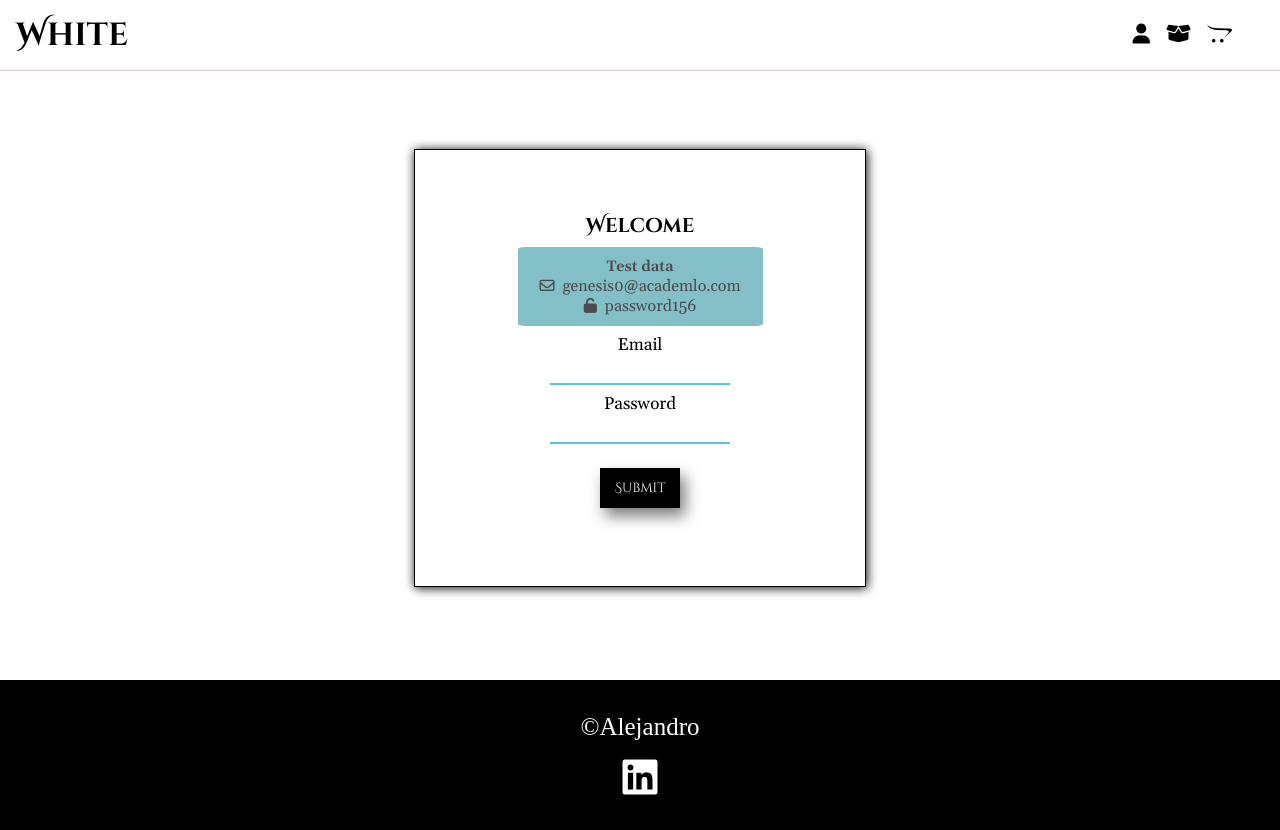
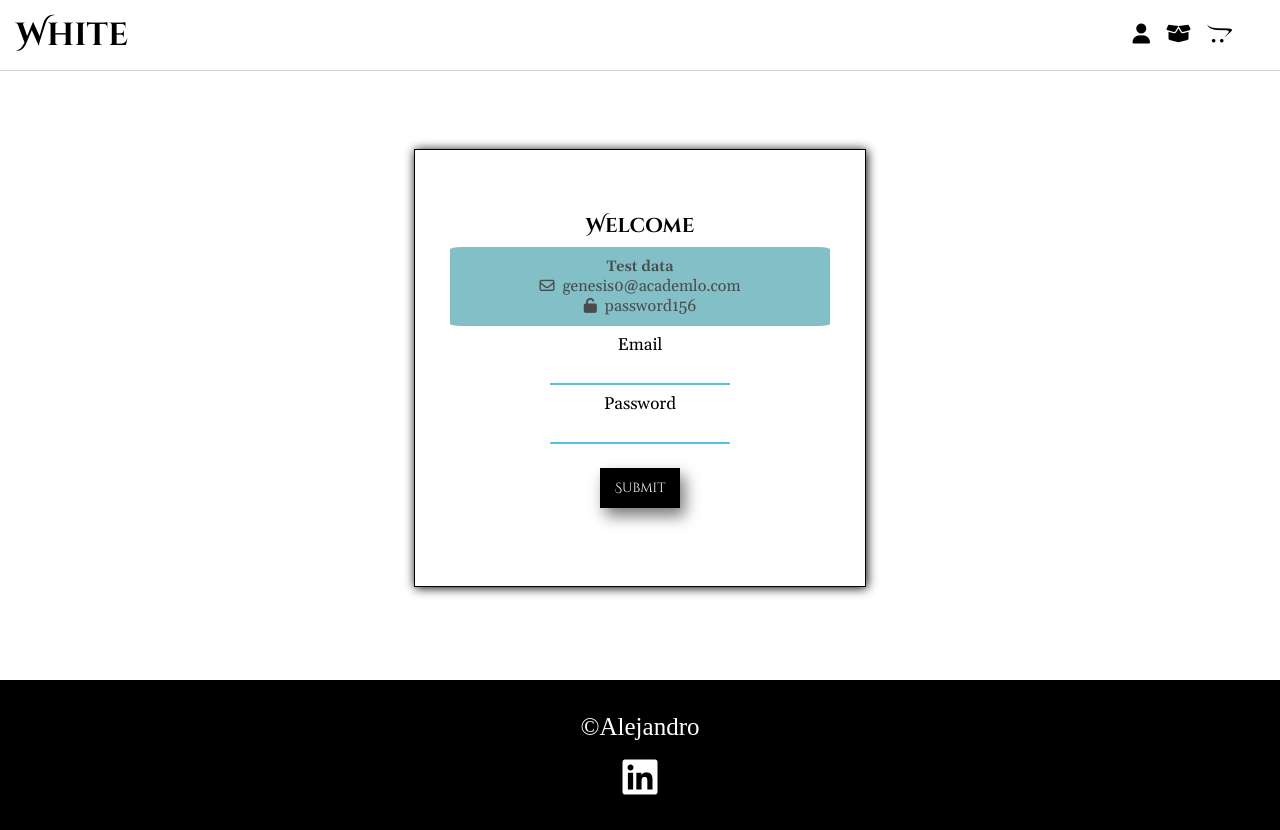
Before and after one commit to AleAlejandro0/EcommerceReact, a React (Vite) app: page /#/login in a window 1280 px wide. Built offline with nearby package versions, Linux system fonts and the light colour scheme; no server answers.

Commit message:
Bug fixed, not results added

```diff
--- a/src/components/Home/InputSearch.jsx
+++ b/src/components/Home/InputSearch.jsx
@@ -1,10 +1,14 @@
 import React from 'react'
+import { useDispatch} from 'react-redux'
+import { getAllProducts} from '../../store/slices/products.slice'
 
-const InputSearch = ({setInputSearch, setFilterProduct}) => {
+const InputSearch = ({setInputSearch}) => {
+
+  const dispatch = useDispatch()
 
   const getInputValue = e => {
+    dispatch(getAllProducts())
     setInputSearch(e.target.value.trim())
-    setFilterProduct(null)
   }
 
   return (
--- a/src/components/Routes/Home.jsx
+++ b/src/components/Routes/Home.jsx
@@ -68,7 +68,6 @@ const Home = () => {
     <div className='home'>
       <InputSearch
         setInputSearch={setInputSearch}
-        setFilterProduct={setFilterProduct}
       />
       {
        showFilters ?
--- a/src/menuOptions.css
+++ b/src/menuOptions.css
@@ -27,7 +27,7 @@
 /* TEST DATA */
 .login__test_data{
  background-color: rgb(78, 164, 175);
- width: 50%;
+ width: 80%;
  padding: 10px;
  opacity: 0.7;
  border-radius: 3%;
```
